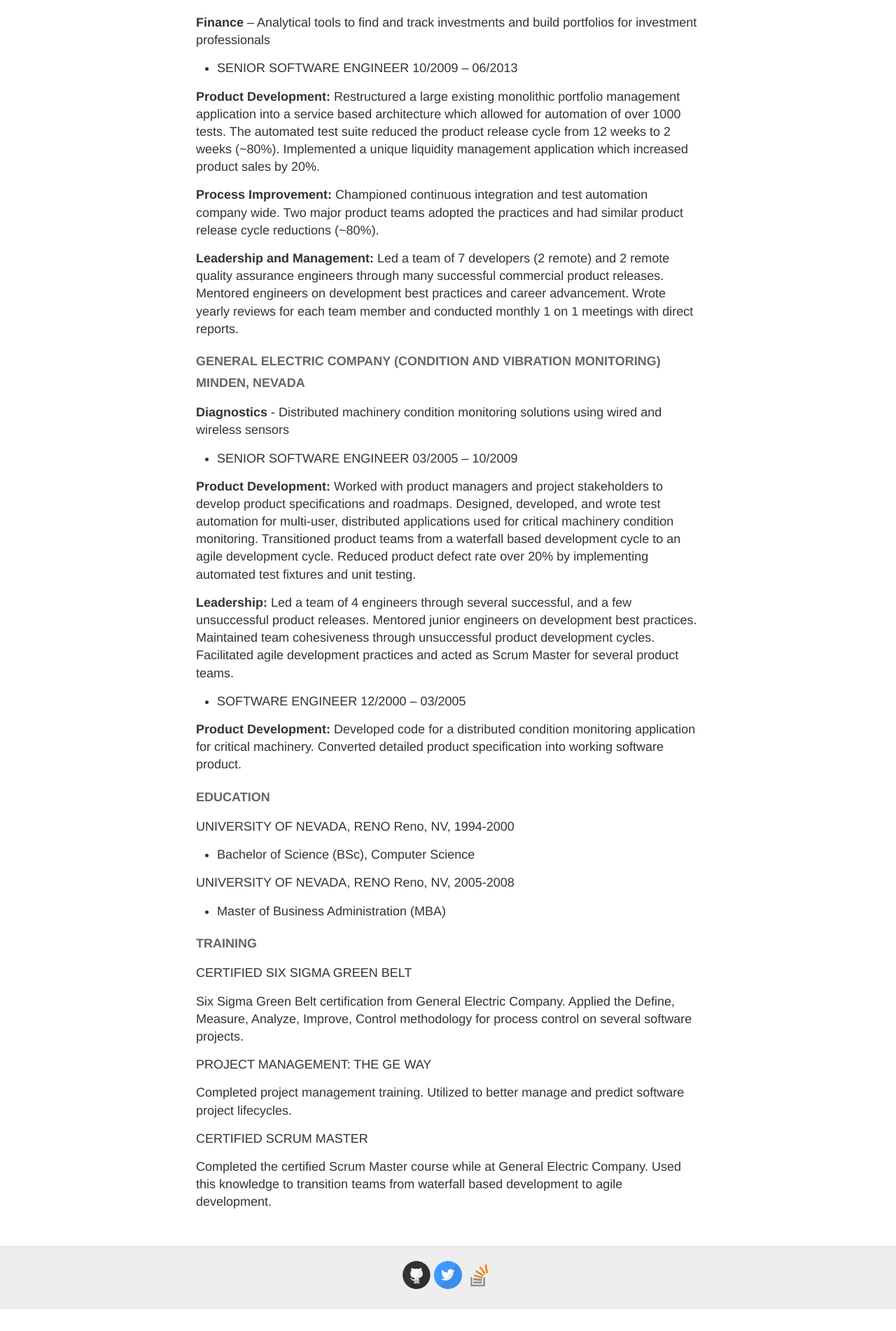
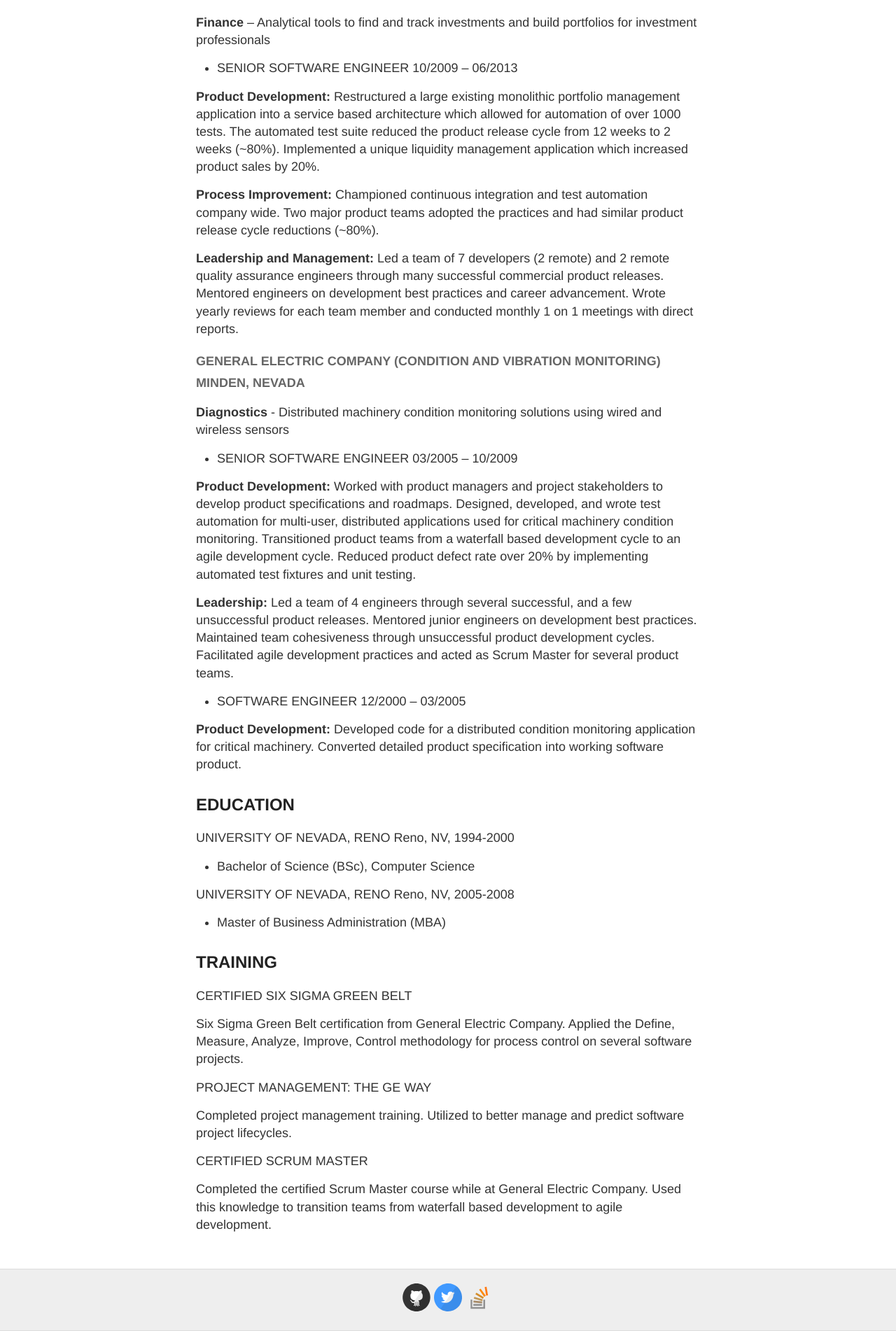
Before and after one commit to philcleveland/philcleveland.github.io, a Jekyll site: the page built from resume.md, in a window 1280 px wide. Shown: the part 1024-2926 px from the top of the page at 70% size. Built offline with Jekyll 4.4.1, drawn with Linux system fonts in a browser that asks for light colours; before the commit the page ends 2894 px from its top, so only the background shows below that.

```diff
--- a/resume.md
+++ b/resume.md
@@ -10,6 +10,7 @@ Reno, NV | [email](mailto:phil.cleveland@gmail.com)
 ## PROFESSIONAL EXPERIENCE
 
 #### SONOCINÉ (MEDICAL DEVICES – AUTOMATED BREAST IMAGING) RENO, NEVADA
+
 **Women's Health** – Robotics systems and screening software for early breast cancer detection
 
 * SOFTWARE DEVELOPMENT MANAGER 06/2013 - PRESENT
@@ -34,6 +35,7 @@ Responsiveness: Increased customer responsiveness by reducing product defect cor
 **Leadership and Management:** Led a team of 7 developers (2 remote) and 2 remote quality assurance engineers through many successful commercial product releases. Mentored engineers on development best practices and career advancement. Wrote yearly reviews for each team member and conducted monthly 1 on 1 meetings with direct reports.
 
 #### GENERAL ELECTRIC COMPANY (CONDITION AND VIBRATION MONITORING) MINDEN, NEVADA
+
 **Diagnostics** - Distributed machinery condition monitoring solutions using wired and wireless sensors
 
 * SENIOR SOFTWARE ENGINEER 03/2005 – 10/2009
@@ -46,14 +48,14 @@ Responsiveness: Increased customer responsiveness by reducing product defect cor
 
 **Product Development:** Developed code for a distributed condition monitoring application for critical machinery. Converted detailed product specification into working software product.
 
-#### EDUCATION
+## EDUCATION
 UNIVERSITY OF NEVADA, RENO Reno, NV, 1994-2000
 * Bachelor of Science (BSc), Computer Science
 
 UNIVERSITY OF NEVADA, RENO Reno, NV, 2005-2008
 * Master of Business Administration (MBA)
 
-#### TRAINING
+## TRAINING
 CERTIFIED SIX SIGMA GREEN BELT
 
 Six Sigma Green Belt certification from General Electric Company. Applied the Define, Measure, Analyze, Improve, Control methodology for process control on several software projects.
```
